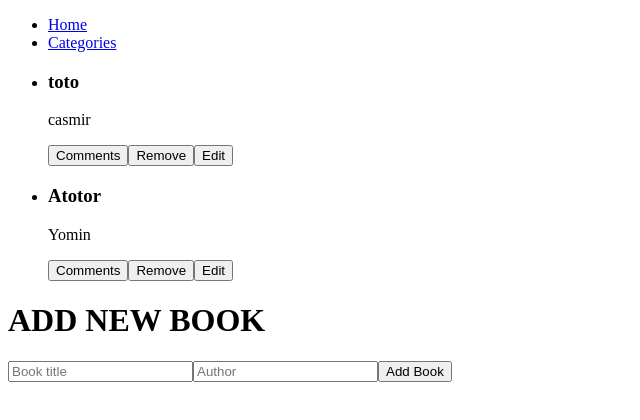
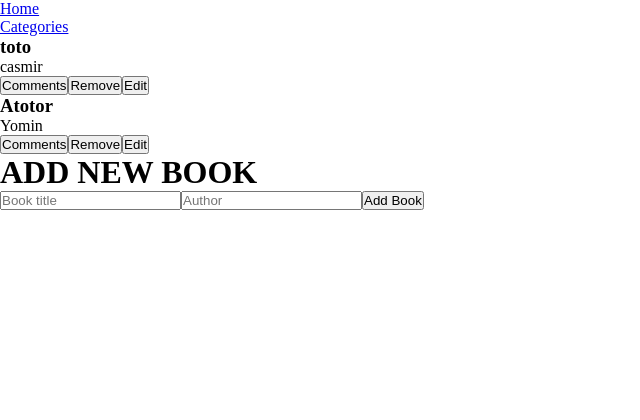
Before and after one commit to LionRouge1/Bookstore, a React (Create React App) app: page / in a window 1280 px wide. Shown: the top 420 px of the page, without its empty margins (0-640 px from the left). Built offline with nearby package versions, Linux system fonts and the light colour scheme.

Commit message:
add index.css

```diff
--- /dev/null
+++ b/src/index.css
@@ -0,0 +1,5 @@
+* {
+  margin: 0;
+  padding: 0;
+  box-sizing: border-box;
+}
--- a/src/index.js
+++ b/src/index.js
@@ -2,6 +2,7 @@ import React from 'react';
 import ReactDOM from 'react-dom/client';
 import { BrowserRouter as Router } from 'react-router-dom';
 import App from './App';
+import './index.css';
 import reportWebVitals from './reportWebVitals';
 
 const root = ReactDOM.createRoot(document.getElementById('root'));
```
